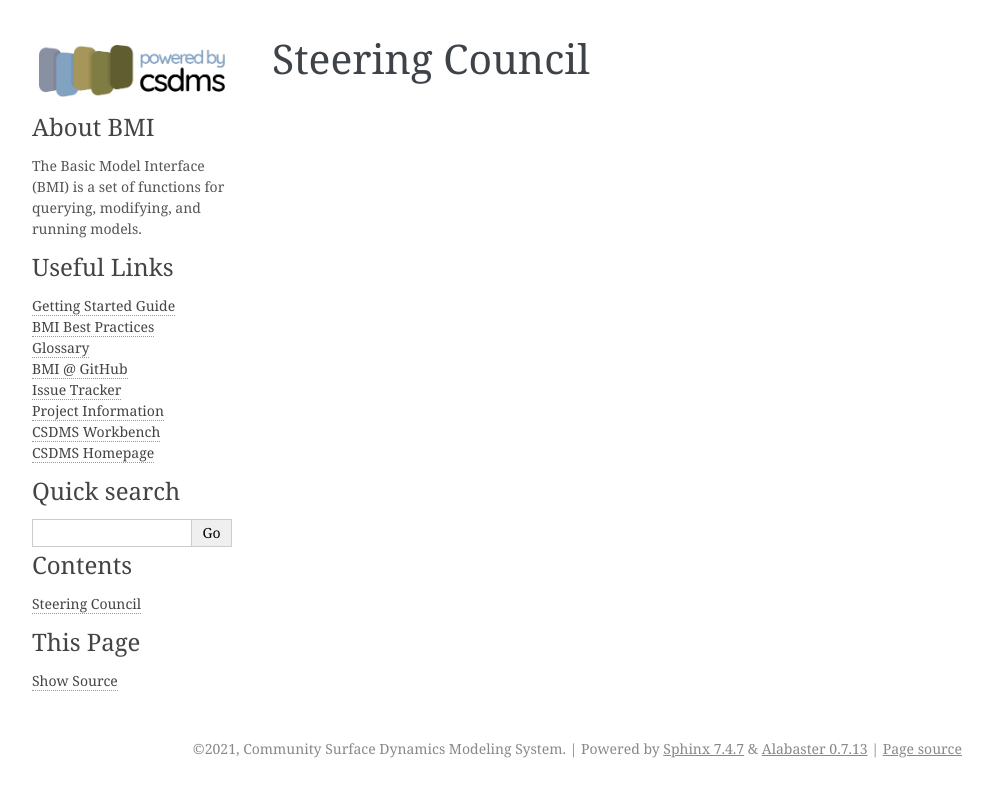
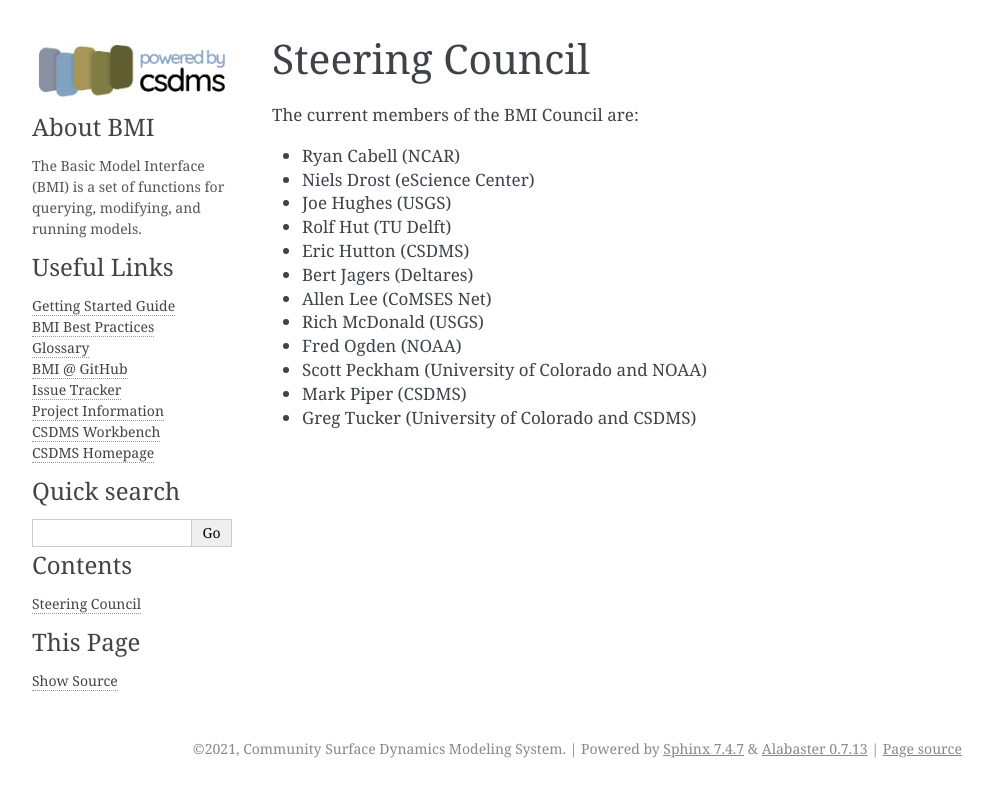
Before and after one commit to csdms/bmi, a Sphinx documentation site: the page built from docs/source/council.rst, in a window 1280 px wide. Shown: the top 797 px of the page, without its empty margins (148-1140 px from the left). Built offline with Sphinx 7.4.7, drawn with Linux system fonts in a browser that asks for light colours; formulas are drawn with MathJax 3.

Commit message:
Make list of current Council members

```diff
--- a/docs/source/council.rst
+++ b/docs/source/council.rst
@@ -1,2 +1,17 @@
 Steering Council
 ================
+
+The current members of the BMI Council are:
+
+* Ryan Cabell (NCAR)
+* Niels Drost (eScience Center)
+* Joe Hughes (USGS)
+* Rolf Hut (TU Delft)
+* Eric Hutton (CSDMS)
+* Bert Jagers (Deltares)
+* Allen Lee (CoMSES Net)
+* Rich McDonald (USGS)
+* Fred Ogden (NOAA)
+* Scott Peckham (University of Colorado and NOAA)
+* Mark Piper (CSDMS)
+* Greg Tucker (University of Colorado and CSDMS)
```
